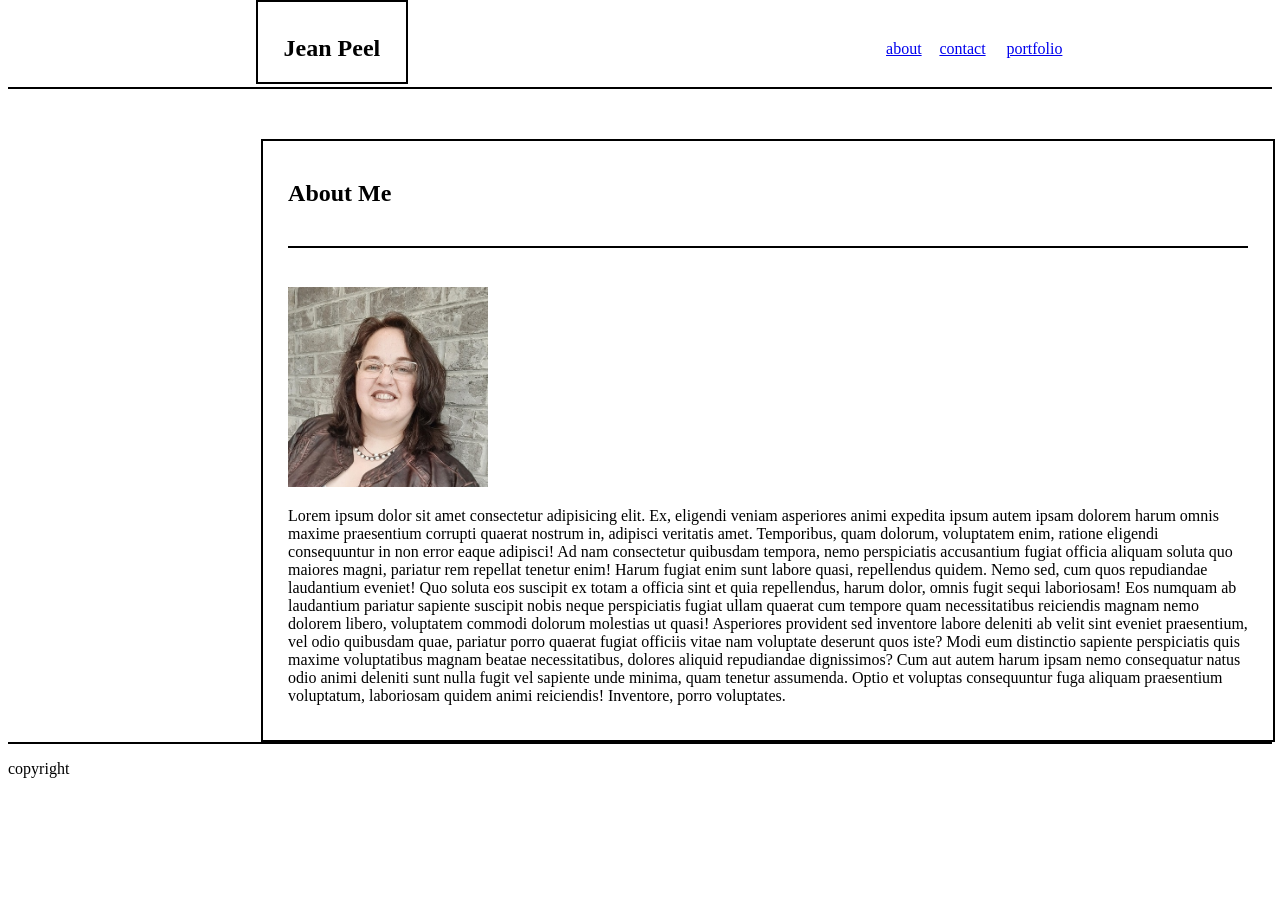
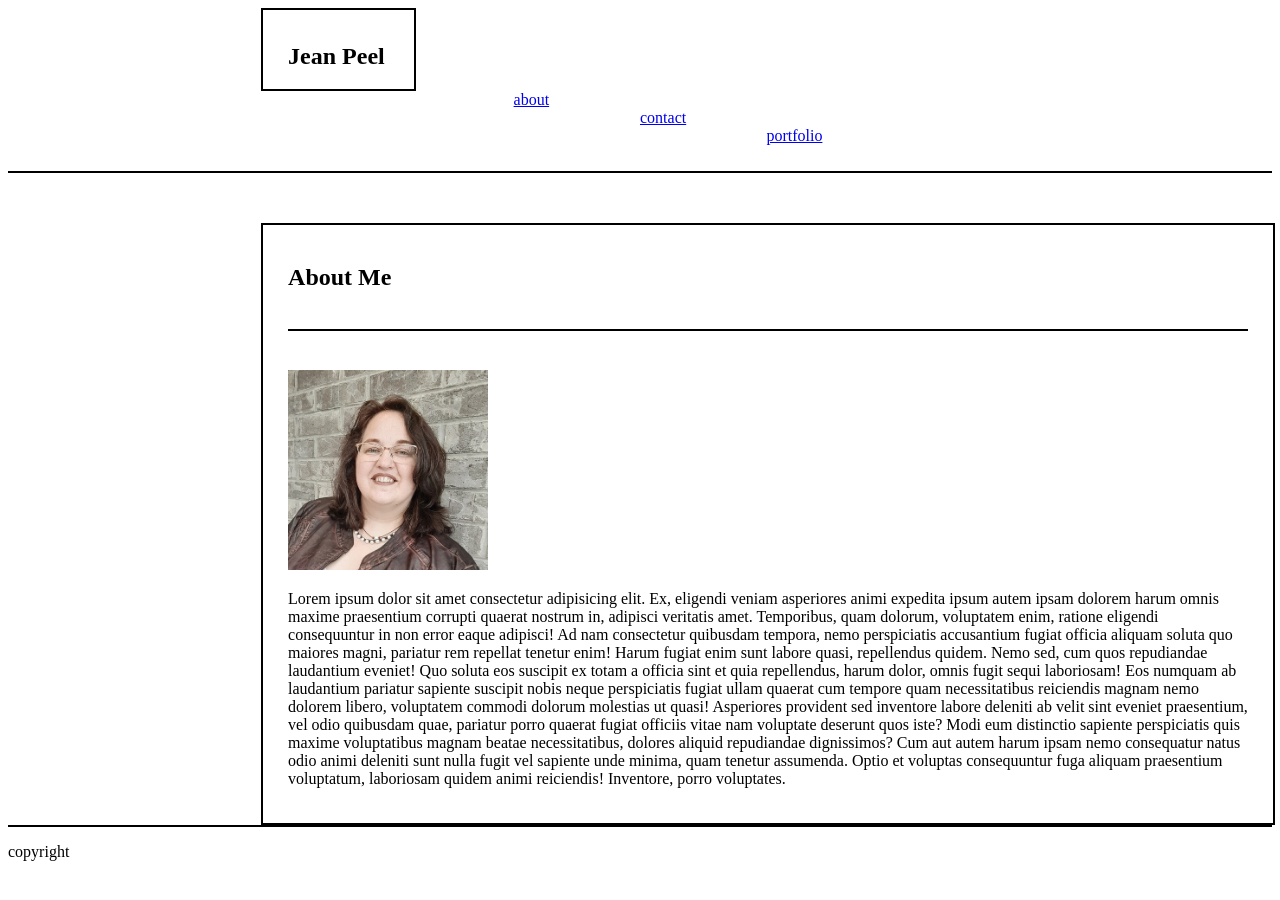
Before and after one commit to JeanPeel/Basic-Portfolio, a plain HTML site: page index.html in a window 1280 px wide. Before the commit the page ends 819 px from the top, so only its background shows below. Drawn offline with Linux system fonts and the light colour scheme.

Commit message:
changed to realtive position in nav

```diff
--- a/assets/css/style.css
+++ b/assets/css/style.css
@@ -1,11 +1,13 @@
-nav {
+#nav-bar {
+    position: relative;
     padding-bottom: 2%;
     border-bottom: 2px solid black;
   }
 
   #jp-header{
     border: 2px solid black;
-    position: fixed;
+    width: 8%;
+    position: relative;
     left: 20%;
     top: 0%;
     padding-left: 2%;
@@ -15,21 +17,21 @@ nav {
   }
 
   #about {
-    position: fixed;
-    right: 28%;
-    top: 5%;
+    position: relative;
+    left: 40%;
+    top: 0%;
   }
 
   #contact {
-    position: fixed;
-    right: 23%;
-    top: 5%;
+    position: relative;
+    left: 50%;
+    top: 0%;
   }
 
   #portfolio {
-    position: fixed;
-    right: 17%;
-    top: 5%;
+    position: relative;
+    left: 60%;
+    top: 0%;
   }
 
 
--- a/index.html
+++ b/index.html
@@ -8,7 +8,7 @@
     <link rel="stylesheet" type="text/css" href="assets/css/style.css">
     <title>Jean Peel</title>
 </head>
-<nav>
+<nav id="nav-bar">
     <header id="jp-header"><h2>Jean Peel</h2></header>
     <a href="index.html" id="about">about</a><br>
     <a href="contact.html" id="contact">contact</a><br>
```
